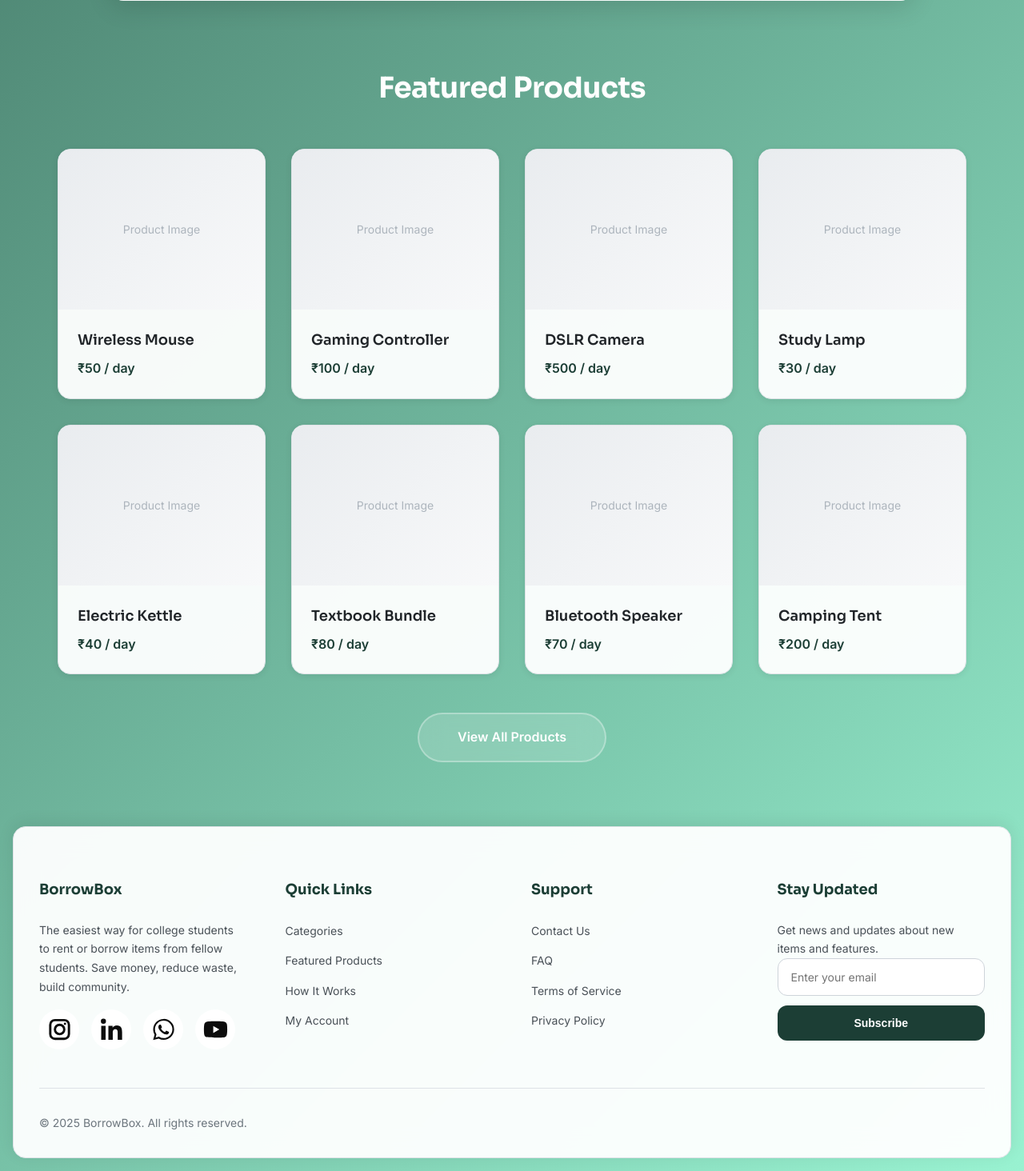
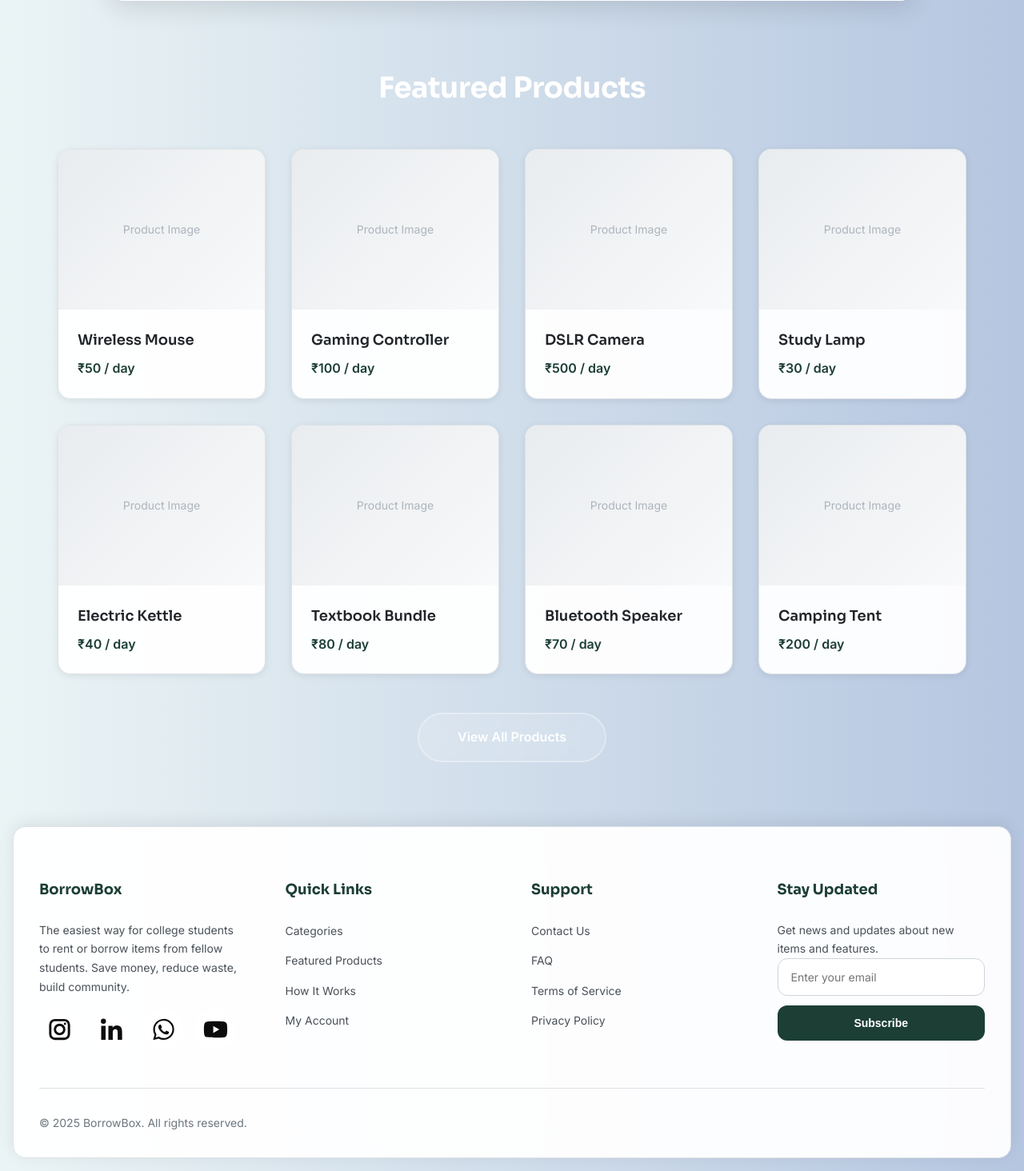
Before and after one commit to 2K-com/BorrowBox, a Python web app: template templates/index.html in a window 1280 px wide. Shown: the part 2030-3494 px from the top of the page at 80% size. Run offline with Jinja, Linux system fonts and the light colour scheme; the template is opened without the code that fills it, so the values that code supplies are empty.

Commit message:
background changed

```diff
--- a/static/css/root.css
+++ b/static/css/root.css
@@ -47,7 +47,7 @@
     --charcoal: #212529;
 
     /* Semantic Colors */
-    --bg-gradient: linear-gradient(135deg, #1C3E35 0%, #99F2D1 100%);
+    --bg-gradient: linear-gradient(90deg, #EBF4F5, #B5C6E0);
     --text-primary: #212529;
     --text-secondary: #495057;
     --text-muted: #6C757D;
```
